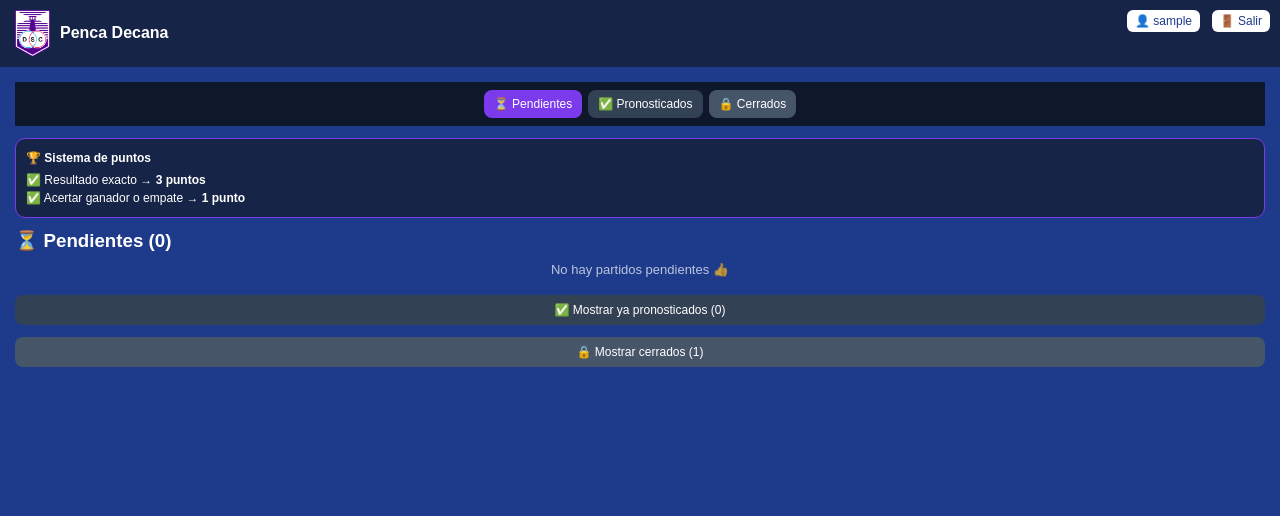
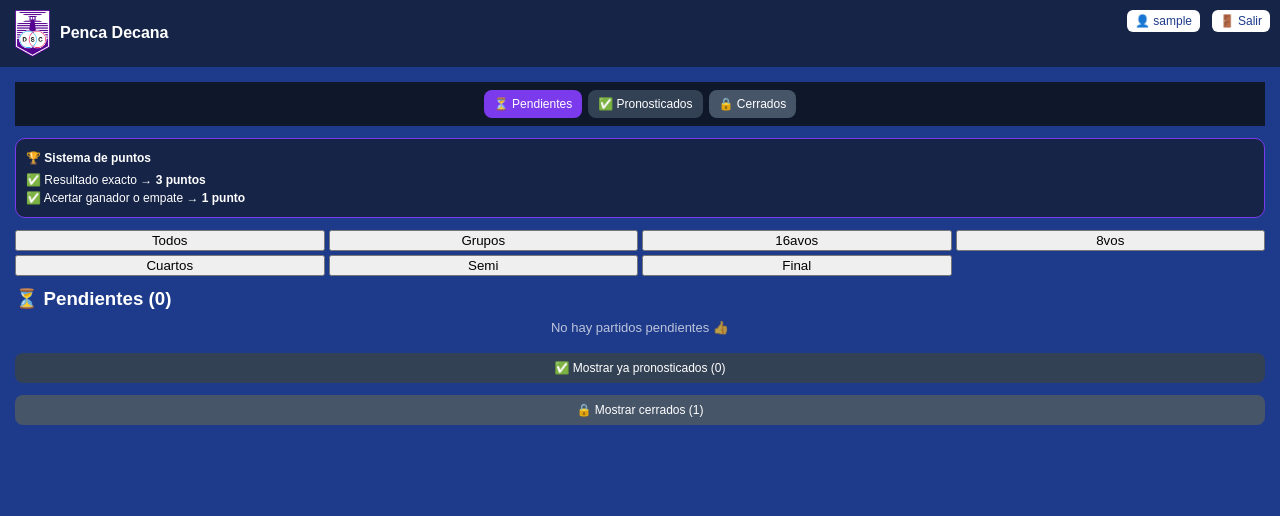
Before and after one commit to gussignorele/PencaDecana, a Flask app: page /matches in a window 1280 px wide. Shown: the top 516 px of the page. Run offline with Flask 3, Linux system fonts and the light colour scheme; the visitor is signed in with stand-in values (Sample User, id 1); tables that the repository leaves empty hold one stand-in row (values such as "Sample post"); parts of the project's set-up code (start-up, migrations or seed data) failed here and were passed over.

Commit message:
tarjeta mejorada

```diff
--- a/templates/match_card.html
+++ b/templates/match_card.html
@@ -1,4 +1,8 @@
-<div data-pending="{{ 1 if not m.user_pred else 0 }}" style="
+<div
+class="match-card"
+data-stage="{{m.stage}}"
+data-pending="{{ 1 if not m.user_pred else 0 }}"
+style="
     background:#1e3a8a;
     border-radius:16px;
     padding:14px;
--- a/templates/matches.html
+++ b/templates/matches.html
@@ -77,7 +77,22 @@
 
 <!-- 🔥 PENDIENTES -->
 <div id="pending-section">
+<div style="
+    display:grid;
+    grid-template-columns:repeat(4,1fr);
+    gap:4px;
+    margin-bottom:12px;
+">
 
+<button class="stage-filter" onclick="filterStage('all', this)" type="button">Todos</button>
+<button class="stage-filter" onclick="filterStage('group', this)" type="button">Grupos</button>
+<button class="stage-filter" onclick="filterStage('16', this)" type="button">16avos</button>
+<button class="stage-filter" onclick="filterStage('8', this)" type="button">8vos</button>
+<button class="stage-filter" onclick="filterStage('4', this)" type="button">Cuartos</button>
+<button class="stage-filter" onclick="filterStage('2', this)" type="button">Semi</button>
+<button class="stage-filter" onclick="filterStage('1', this)" type="button">Final</button>
+
+</div>
 <h3 style="margin:10px 0;">
     ⏳ Pendientes ({{ pending_matches|length }})
 </h3>
@@ -222,7 +237,47 @@ function change(id, delta) {
 
     input.value = value;
 }
+function filterStage(stage, btn){
 
+    document
+        .querySelectorAll(".stage-filter")
+        .forEach(b => {
+            b.style.background = "white";
+            b.style.color = "black";
+        });
+
+    if(btn){
+        btn.style.background = "#7c3aed";
+        btn.style.color = "white";
+    }
+
+    const cards =
+        document.querySelectorAll(".match-card");
+
+    cards.forEach(card => {
+
+        const cardStage =
+            card.dataset.stage;
+
+        if(stage === "all"){
+            card.style.display = "block";
+        }
+        else if(stage === "group"){
+            card.style.display =
+                ["16","8","4","2","1"]
+                .includes(cardStage)
+                ? "none"
+                : "block";
+        }
+        else{
+            card.style.display =
+                cardStage === stage
+                ? "block"
+                : "none";
+        }
+
+    });
+}
 async function saveAllPredictions() {
 
     const forms = document.querySelectorAll(".predict-form");
```
Also changed, not shown: templates/admin_matches.html (line endings or trailing spaces).
